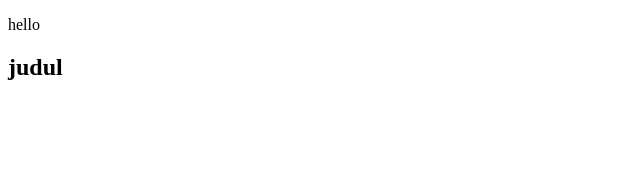
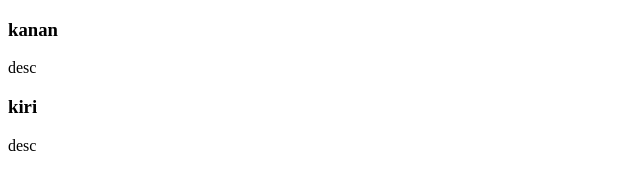
Before and after one commit to khoirulmanaf/pertama, a plain HTML site: page index.html in a window 1280 px wide. Shown: the whole page, without its empty margins (0-640 px from the left). Drawn offline with Linux system fonts and the light colour scheme.

Commit message:
tambah charset dan baut layout

```diff
--- a/index.html
+++ b/index.html
@@ -2,9 +2,17 @@
 <html>
 	<head>
 		<title>tet</title>
+		<meta charset="utf-8">
+		<meta name="viewport" content="width=device-width,initial-scale=1">
 	</head>
 	<body>
-		<p>hello</p>
-		<h2> judul</h2>
+		<div class="kanan">
+			<h3>kanan</h3>
+			<p>desc</p>
+		</div>
+		<div class="kiri">
+			<h3>kiri</h3>
+			<p>desc</p>
+		</div>
 	</body>
 </html>
```
